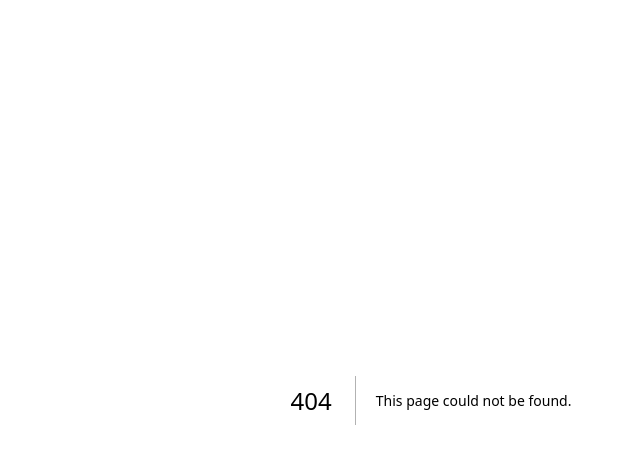
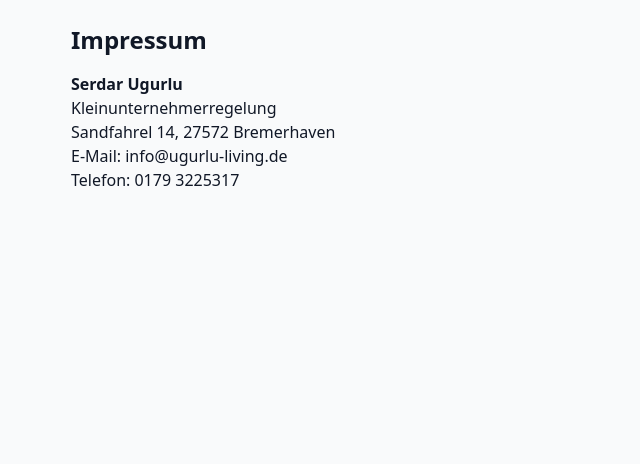
Before and after one commit to Merthan5446/Ugurlu-Living, a Next.js app: page /impressum in a window 1280 px wide. Before the commit this address had no page. Shown: the top 464 px of the page, without its empty margins (209-849 px from the left). Built offline with nearby package versions, Linux system fonts and the light colour scheme.

Commit message:
Create impressum.js

```diff
--- /dev/null
+++ b/pages/impressum.js
@@ -0,0 +1,12 @@
+export default function Impressum() {
+  return (
+    <div className="max-w-3xl mx-auto p-6">
+      <h1 className="text-2xl font-bold mb-4">Impressum</h1>
+      <p><b>Serdar Ugurlu</b></p>
+      <p>Kleinunternehmerregelung</p>
+      <p>Sandfahrel 14, 27572 Bremerhaven</p>
+      <p>E-Mail: info@ugurlu-living.de</p>
+      <p>Telefon: 0179 3225317</p>
+    </div>
+  );
+}
```
